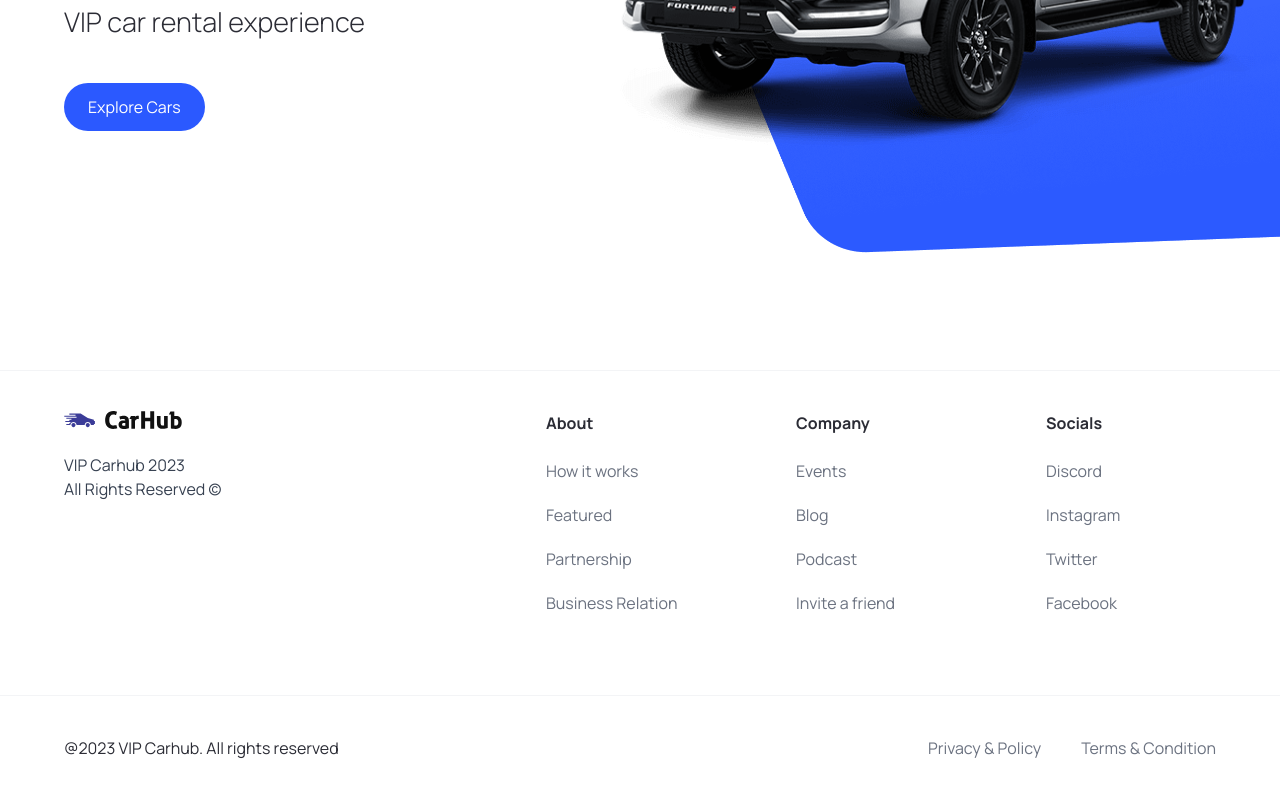
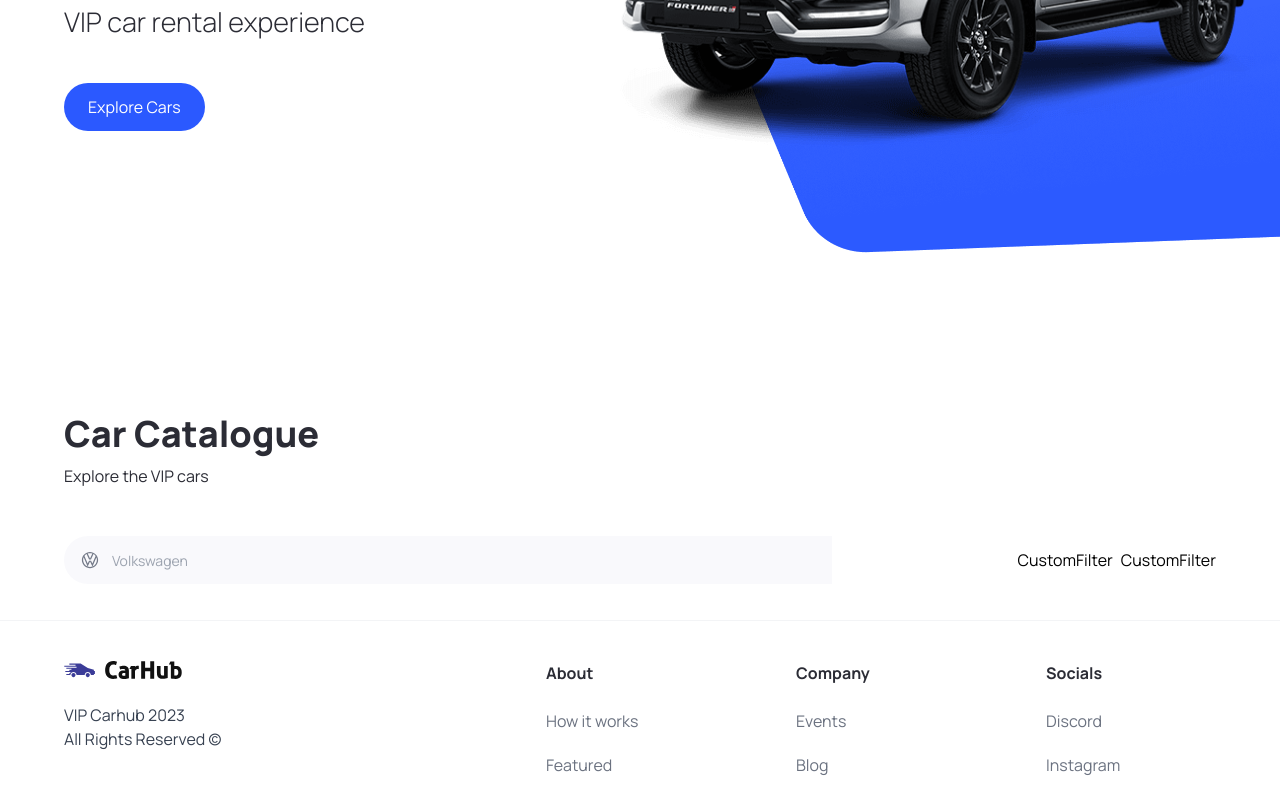
Before and after one commit to ihor-vip/car_rent___nextjs, a Next.js app: page / in a window 1280 px wide. Shown: the part 450-1247 px from the top of the page. Built offline with nearby package versions, Linux system fonts and the light colour scheme.

Commit message:
create search manufacturer component with dropdown menu

```diff
--- a/app/page.tsx
+++ b/app/page.tsx
@@ -1,10 +1,27 @@
 import Image from "next/image";
-import {Hero} from "@/components";
+import {CustomFilter, Hero, SearchBar} from "@/components";
+import React from "react";
 
 export default function Home() {
     return (
         <main className="overflow-hidden">
             <Hero />
+
+            <div className="mt-12 padding-x padding-y max-width" id="discover">
+                <div className="home__text-container">
+                    <h1 className="text-4xl font-extrabold">Car Catalogue</h1>
+                    <p>Explore the VIP cars</p>
+                </div>
+
+                <div className="home__filters">
+                    <SearchBar />
+
+                    <div className="home__filter-container">
+                        <CustomFilter title="fuel" />
+                        <CustomFilter title="year" />
+                    </div>
+                </div>
+            </div>
         </main>
     )
 }
--- /dev/null
+++ b/components/CustomFilter.tsx
@@ -0,0 +1,11 @@
+import React from 'react'
+
+const CustomFilter = () => {
+    return (
+        <div>
+            CustomFilter
+        </div>
+    )
+}
+
+export default CustomFilter
--- /dev/null
+++ b/components/SearchBar.tsx
@@ -0,0 +1,24 @@
+"use client";
+
+import { useState } from "react";
+
+import {SearchManufacturer} from "@/components";
+
+const SearchBar = () => {
+    const [manufacturer, setManufacturer] = useState("");
+
+    const handleSearch = () => {}
+
+    return (
+        <form className='searchbar' onSubmit={handleSearch}>
+            <div className='searchbar__item'>
+                <SearchManufacturer
+                    manufacturer={manufacturer}
+                    setManufacturer={setManufacturer}
+                />
+            </div>
+        </form>
+    );
+};
+
+export default SearchBar;
--- /dev/null
+++ b/components/SearchManufacturer.tsx
@@ -0,0 +1,86 @@
+"use client";
+
+import {useState, Fragment} from "react";
+import Image from "next/image";
+import { Combobox, Transition } from "@headlessui/react";
+
+import { manufacturers } from "@/constants";
+import { SearchManufacturerProps } from "@/types";
+
+const SearchManufacturer = ({ manufacturer, setManufacturer }: SearchManufacturerProps) => {
+    const [query, setQuery] = useState("");
+
+    const filteredManufacturers =
+        query === ""
+            ? manufacturers
+            : manufacturers.filter((item) =>
+                item
+                    .toLowerCase()
+                    .replace(/\s+/g, "")
+                    .includes(query.toLowerCase().replace(/\s+/g, ""))
+            );
+
+
+    return (
+        <div className='search-manufacturer'>
+          <Combobox value={manufacturer} onChange={setManufacturer}>
+              <div className="relative w-full">
+                  <Combobox.Button className="absolute top-[14px]">
+                      <Image
+                          src="/car-logo.svg"
+                          width={20}
+                          height={20}
+                          className="ml-4"
+                          alt="Car Logo"
+                      />
+                  </Combobox.Button>
+
+                  <Combobox.Input
+                      className="search-manufacturer__input"
+                      placeholder="Volkswagen"
+                      displayValue={(manufacturer: string) => manufacturer}
+                      onChange={(e) => setQuery(e.target.value)}
+                  />
+
+                  <Transition
+                      as={Fragment}
+                      leave='transition ease-in duration-100'
+                      leaveFrom='opacity-100'
+                      leaveTo='opacity-0'
+                      afterLeave={() => setQuery("")}
+                  >
+                      <Combobox.Options>
+                          {filteredManufacturers.map((item) => (
+                                  <Combobox.Option
+                                      key={item}
+                                      className={({ active }) =>
+                                          `relative search-manufacturer__option ${
+                                              active ? "bg-primary-blue text-white" : "text-gray-900"
+                                          }`
+                                      }
+                                      value={item}
+                                  >
+                                      {({ selected, active }) => (
+                                          <>
+                                               <span className={`block truncate ${selected ? "font-medium" : "font-normal"}`}>
+                                                   {item}
+                                               </span>
+
+                                              {selected ? (
+                                                  <span className={`absolute inset-y-0 left-0 flex items-center pl-3 ${active? "text-white": "text-pribg-primary-purple"}`}
+                                                  ></span>
+                                              ) : null}
+                                          </>
+                                      )}
+                                  </Combobox.Option>
+                              )
+                          )}
+                      </Combobox.Options>
+                  </Transition>
+              </div>
+          </Combobox>
+        </div>
+    );
+};
+
+export default SearchManufacturer;
--- a/package.json
+++ b/package.json
@@ -9,6 +9,7 @@
     "lint": "next lint"
   },
   "dependencies": {
+    "@headlessui/react": "^1.7.15",
     "@types/node": "20.2.6",
     "@types/react": "18.2.11",
     "@types/react-dom": "18.2.4",
--- a/types/index.ts
+++ b/types/index.ts
@@ -6,3 +6,8 @@
     handleClick?: MouseEventHandler<HTMLButtonElement>;
     btnType?: "button" | "submit";
 }
+
+export interface SearchManufacturerProps {
+    manufacturer: string;
+    setManufacturer: (manufacturer: string) => void;
+}
```
Also changed, not shown: components/index.ts (+7 -1 lines), 1 other file (tests, documents, lock files or other folders).
